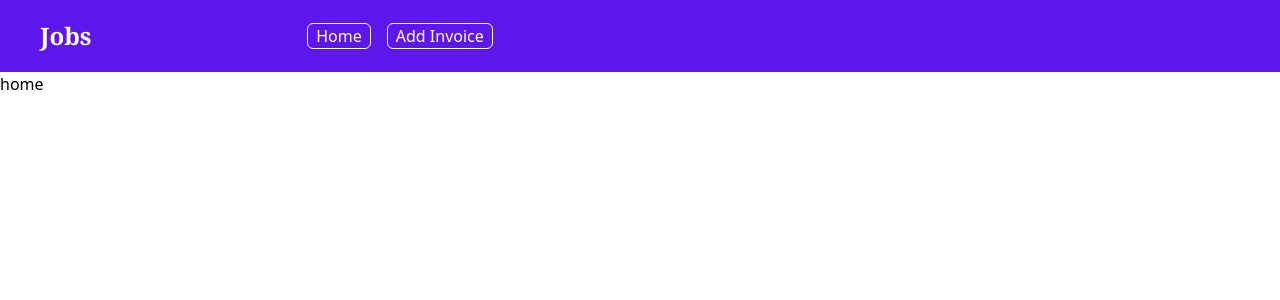
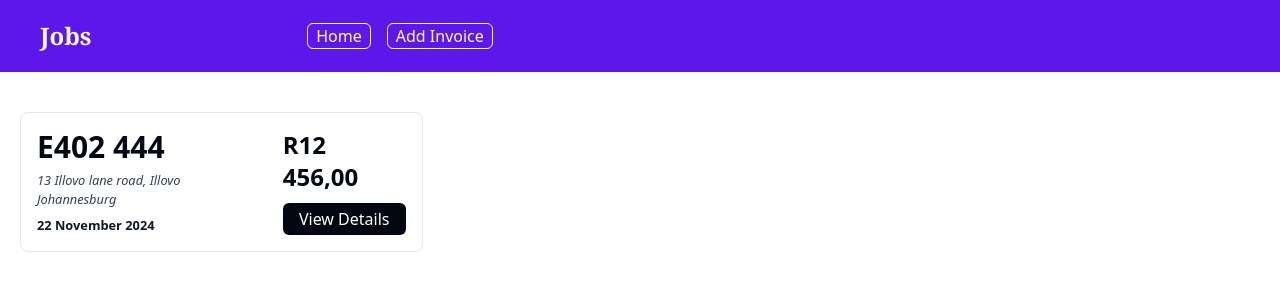
Before and after one commit to Kummirai/workOrder_tracker, a Next.js app: page / in a window 1280 px wide. Shown: the top 300 px of the page. Built offline with nearby package versions, Linux system fonts and the light colour scheme.

Commit message:
Create a style job summary card

```diff
--- a/app/page.jsx
+++ b/app/page.jsx
@@ -1,4 +1,9 @@
+import JobCard from "@/components/JobCard";
 
 export default function Home() {
-  return <div>home</div>;
+  return (
+    <main className="grid grid-cols-3 p-5 gap-4 mt-5">
+      <JobCard />
+    </main>
+  );
 }
--- /dev/null
+++ b/components/JobCard.jsx
@@ -0,0 +1,24 @@
+const JobCard = () => {
+  return (
+    <div className="grid grid-cols-3 p-4 border border-gray-200 rounded-lg h-[140px] ">
+      <div className="col-start-1 col-end-3 flex flex-col justify-between">
+        <h2 className="text-3xl font-bold text-gray-950">E402 444</h2>
+        <address className="text-[0.8rem] text-gray-700">
+          13 Illovo lane road, Illovo <br />
+          Johannesburg
+        </address>
+        <p className="text-[0.8rem] font-semibold text-gray-900">
+          22 November 2024
+        </p>
+      </div>
+      <div className="col-start-3 col-end-4 flex flex-col justify-between">
+        <h2 className="text-2xl font-bold text-gray-950">R12 456,00</h2>
+        <button className="bg-gray-950 text-white p-1 rounded-md hover:bg-gray-800 hover:cursor-pointer">
+          View Details
+        </button>
+      </div>
+    </div>
+  );
+};
+
+export default JobCard;
```
